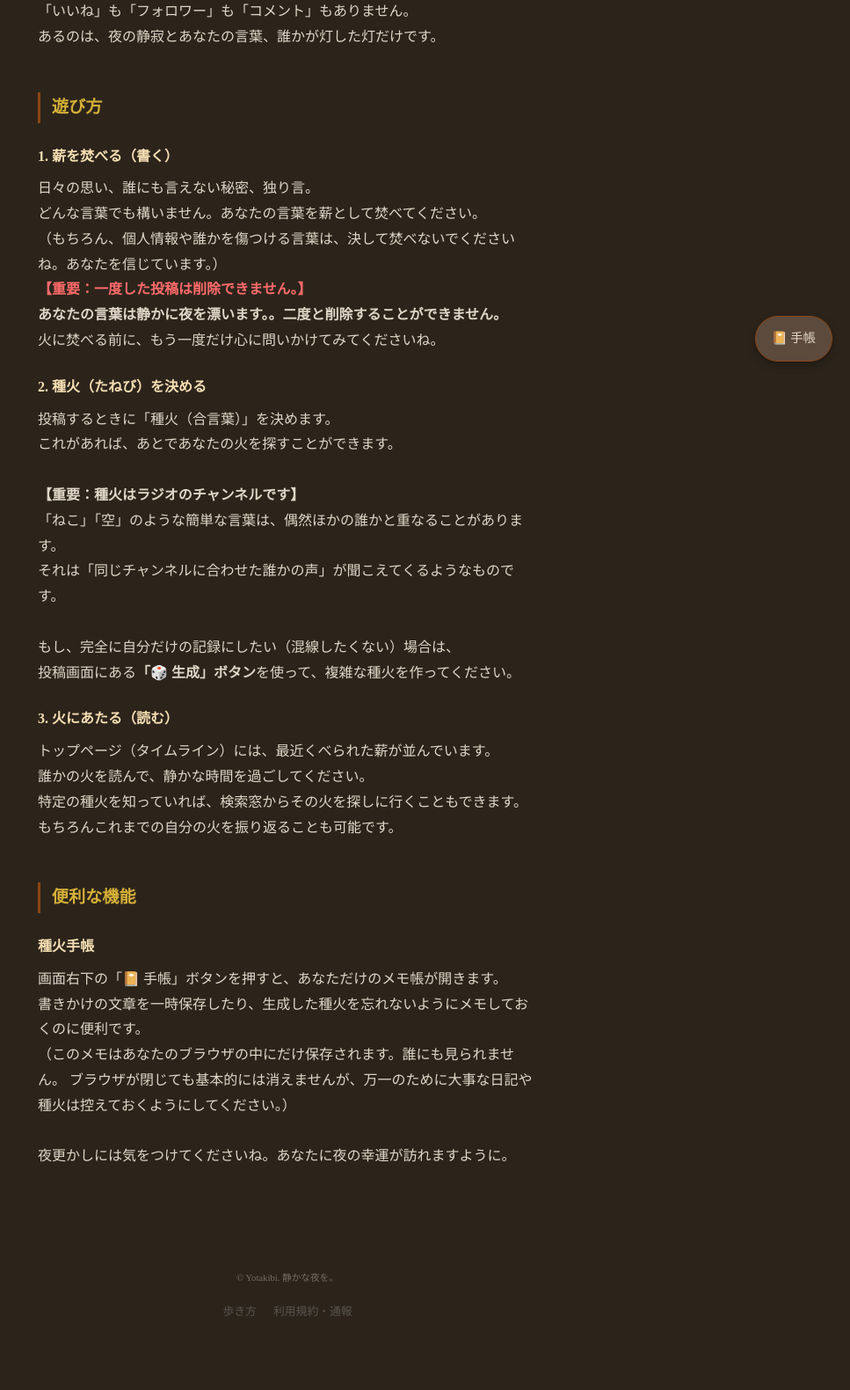
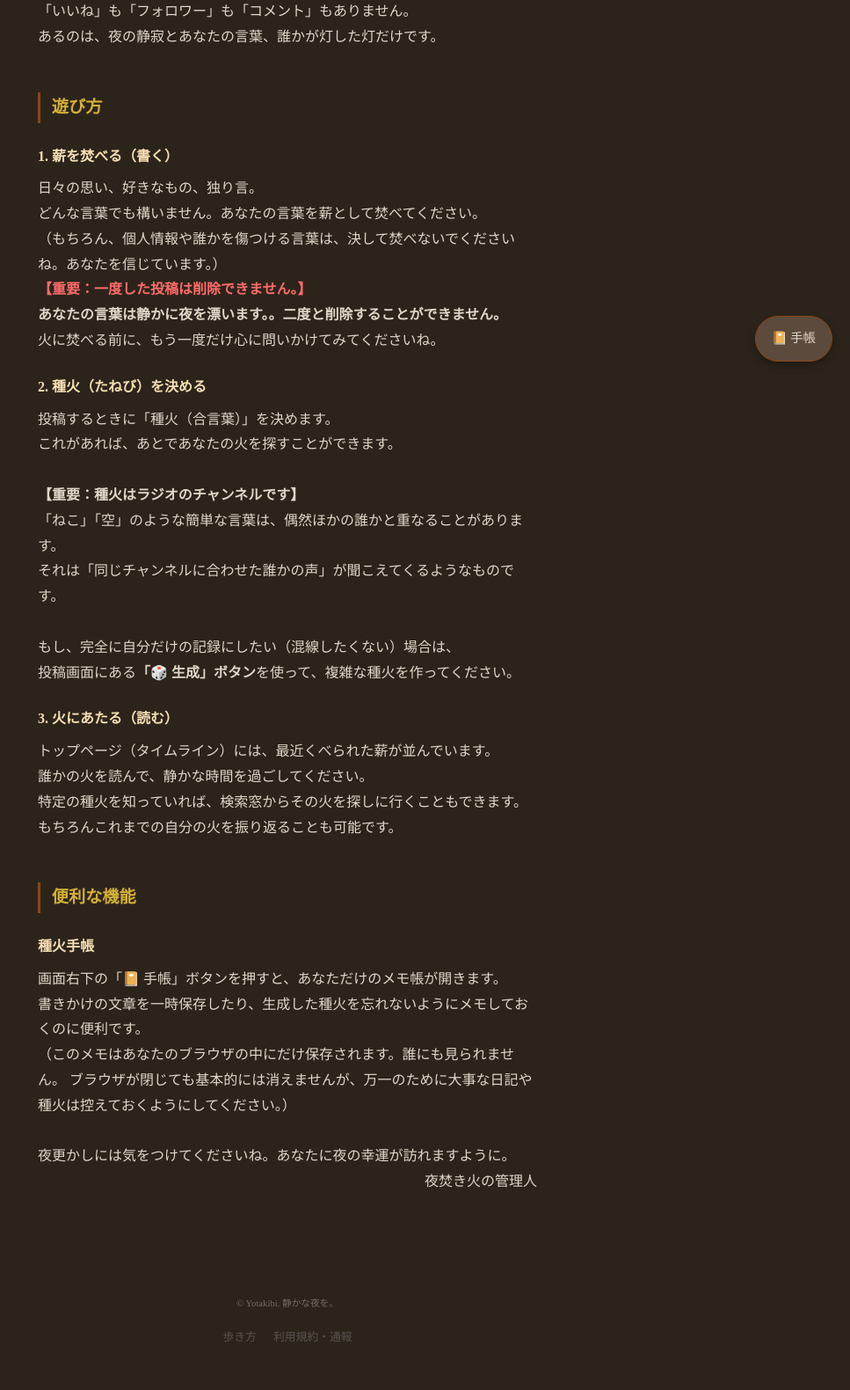
Before and after one commit to karaagenomuranaoya/yotakibi, a Flask app: page /manual in a window 1280 px wide. Shown: the part 369-1949 px from the top of the page at 88% size, without its empty margins (313-1280 px from the left). Before the commit the page ends 1865 px from the top, so only its background shows below. Run offline with Flask 3, Linux system fonts and the light colour scheme.

Commit message:
change message

```diff
--- a/app/templates/manual.html
+++ b/app/templates/manual.html
@@ -21,7 +21,7 @@
         <h2>遊び方</h2>
         <h3>1. 薪を焚べる（書く）</h3>
         <p>
-            日々の思い、誰にも言えない秘密、独り言。<br>
+            日々の思い、好きなもの、独り言。<br>
             どんな言葉でも構いません。あなたの言葉を薪として焚べてください。<br>
             （もちろん、個人情報や誰かを傷つける言葉は、決して焚べないでくださいね。あなたを信じています。）
             <br>
@@ -60,10 +60,19 @@
             書きかけの文章を一時保存したり、生成した種火を忘れないようにメモしておくのに便利です。<br>
             （このメモはあなたのブラウザの中にだけ保存されます。誰にも見られません。
             ブラウザが閉じても基本的には消えませんが、万一のために大事な日記や種火は控えておくようにしてください。）<br><br>
-            夜更かしには気をつけてくださいね。あなたに夜の幸運が訪れますように。
+            夜更かしには気をつけてくださいね。あなたに夜の幸運が訪れますように。<br>
+            <span class="author">夜焚き火の管理人</span>
         </p>
     </div>
 </div>
+<style>
+    .manual-section .author {
+        display: block;
+        /* ブロック要素にして幅一杯を使えるようにする */
+        text-align: right;
+        /* 右寄せにする */
+    }
+</style>
 
 <style>
     /* 説明書専用のスタイル */
--- a/app/templates/rules.html
+++ b/app/templates/rules.html
@@ -43,6 +43,8 @@
             <li>本サービスは利用者の個人情報（メールアドレス等）を収集しません。</li>
             <li>セキュリティ維持とスパム防止のため、アクセス元のIPアドレス等の情報を記録しています。</li>
             <li><strong>【重要】</strong> 警察、裁判所などの公的機関から法令に基づく正式な照会を受けた場合、記録されたIPアドレス等の情報を開示することがあります。</li>
+            <li>投稿内容（薪）は、サービスの技術的な管理者権限を持つ管理人が厳重なセキュリティ体制のもとで技術的にアクセスできる状態にあります。
+                緊急のモデレーション（火事の消火）や法令に基づく要請がない限り、プライベートな火の内容を一切閲覧しないことを誓約します。</li>
         </ul>
     </div>
 
--- a/app/templates/write.html
+++ b/app/templates/write.html
@@ -8,8 +8,9 @@
         </span>
     </h1>
     <p class="intro">
-        あなたの言葉を薪として焚べると、<br>
-        誰かが灯した火が見えるようになります。
+        言葉という名の薪を焚べることができます。<br>
+        日記や好きなもの、楽しかったことや悲しかったこと、<br>
+        今夜はなにを焚べましょう。
     </p>
     <div class="guide-nav">
         <a href="{{ url_for('main.manual', source='write') }}" class="guide-link">
```
